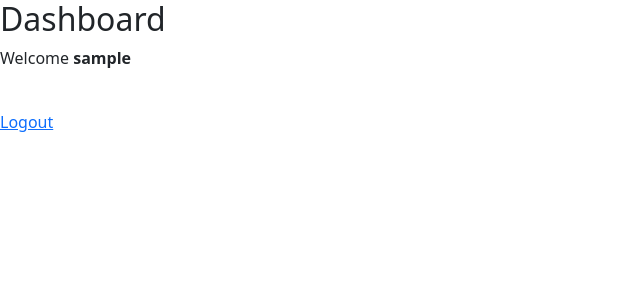
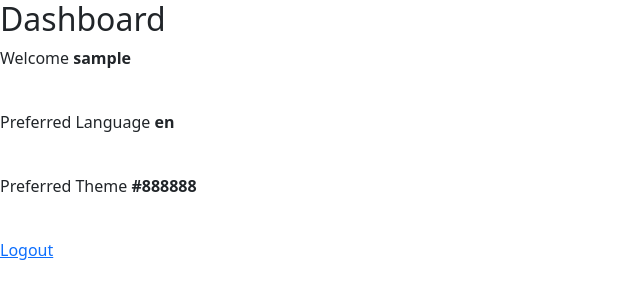
Before and after one commit to pastoral/flask-tutorial, a Flask app: template templates/dashboard.html in a window 1280 px wide. Shown: the top 300 px of the page, without its empty margins (0-640 px from the left). Run offline with Flask 3, Linux system fonts and the light colour scheme; the template is opened without the code that fills it: most values are stand-ins (such as "Sample title", 1, 10 or a date in 2020).

Commit message:
Cookie Data added and retrieved

```diff
--- a/app.py
+++ b/app.py
@@ -1,4 +1,4 @@
-from flask import Flask, render_template, request, redirect, url_for, Response, jsonify, session
+from flask import Flask, render_template, request, redirect, url_for, Response, jsonify, session, make_response
 
 
 app = Flask(__name__, template_folder = 'templates', static_folder='static', static_url_path = '/')
@@ -18,9 +18,18 @@ def userlogin():
     elif request.method=="POST":
         #return redirect(url_for("dashboard", username=request.form["username"])) ##
         username = request.form["username"]
-        # Save user in session
+        # Save user in session ####
         session["user"] = username
-        return redirect(url_for("dashboard"))
+
+        # Save user data in Cookies ####
+        ## create the redirect response, set cookies on that response, and then return the response at the end ###
+        resp = make_response(redirect(url_for("dashboard")))
+
+        resp.set_cookie("lang_pref", "Spanish")
+        resp.set_cookie("theme_color", "Dark")
+
+        # return redirect(url_for("dashboard")) ##
+        return resp
 
 @app.route('/dashboard')
 def dashboard():
@@ -29,8 +38,17 @@ def dashboard():
     ### GET the User data from the Session ###
     if "user" in session:
         name = session["user"]
+
+        ## Get the Cookie Data ##
+        lang_pref = request.cookies["lang_pref"]
+        theme_color = request.cookies["theme_color"]
         ## Below two lines ensure accessing the Dashboard only if the user is logged in ##
-        return render_template('dashboard.html', username=name)
+        return render_template(
+            'dashboard.html',
+            username=name,
+            lang_pref = lang_pref,
+            theme_color = theme_color
+            )
     return redirect(url_for("userlogin"))
 
 
--- a/templates/dashboard.html
+++ b/templates/dashboard.html
@@ -5,6 +5,10 @@
 
     <p>Welcome <strong>{{ username }}</strong></p>
     <br>
+    <p>Preferred Language <strong>{{ lang_pref }}</strong></p>
+    <br>
+    <p>Preferred Theme <strong>{{ theme_color }}</strong></p>
+    <br>
     <a href="{{url_for('logout')}}">Logout</a>
 
 {%endblock%}
```
